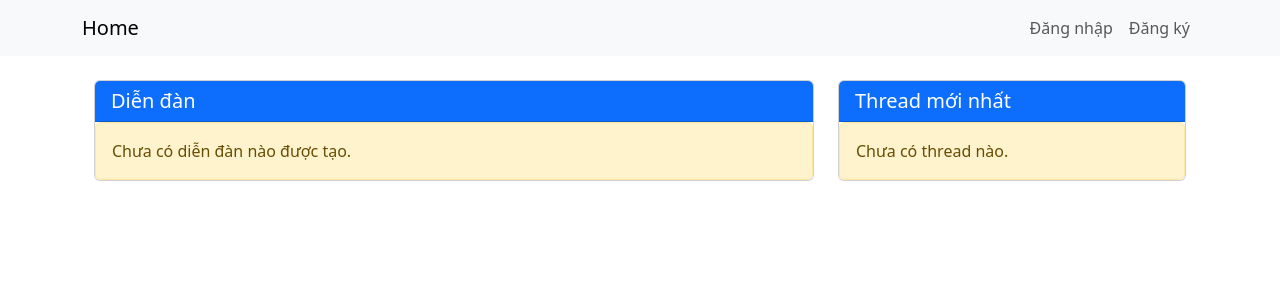
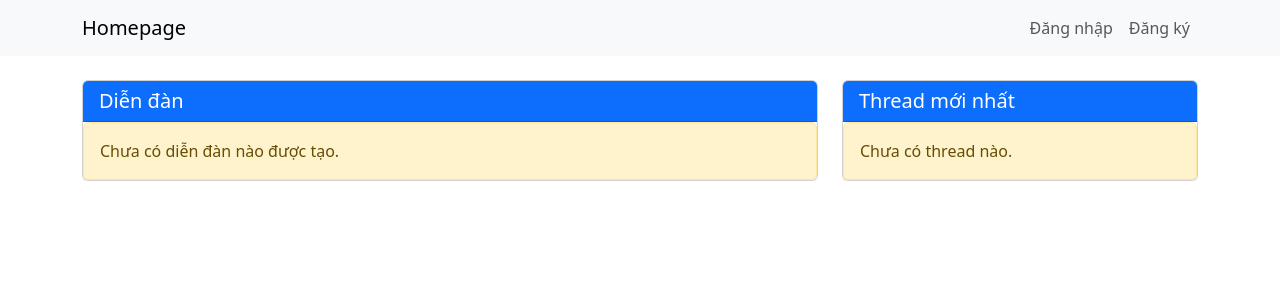
Before and after one commit to vicendy04/forum, a Django app: page / in a window 1280 px wide. Shown: the top 300 px of the page. Run offline with Django 5.2, Linux system fonts and the light colour scheme; data that the repository does not hold is empty; some libraries are stand-ins or nearby versions.

Commit message:
style: css changes

```diff
--- a/forum_project/settings.py
+++ b/forum_project/settings.py
@@ -133,9 +133,11 @@ AUTH_PASSWORD_VALIDATORS = [
 # Internationalization
 # https://docs.djangoproject.com/en/5.0/topics/i18n/
 
-LANGUAGE_CODE = "en-us"
+# LANGUAGE_CODE = "en-us"
+LANGUAGE_CODE = os.getenv("LANGUAGE_CODE")
 
-TIME_ZONE = "UTC"
+# TIME_ZONE = "UTC"
+TIME_ZONE = os.getenv("TIME_ZONE")
 
 USE_I18N = True
 
--- a/main/templates/main/base.html
+++ b/main/templates/main/base.html
@@ -9,21 +9,19 @@
     {% bootstrap_javascript %}
     <style>
       body {
-        padding-top: 56px;
+        padding-top: 3.5rem;
       }
     </style>
     <script src="https://unpkg.com/htmx.org@2.0.0" integrity="sha384-wS5l5IKJBvK6sPTKa2WZ1js3d947pvWXbPJ1OmWfEuxLgeHcEbjUUA5i9V5ZkpCw" crossorigin="anonymous"></script>
   </head>
-
   <body>
     <nav class="navbar navbar-expand-lg navbar-light bg-light fixed-top">
       <div class="container">
-        <a class="navbar-brand" href="{% url 'main:forum_list' %}">Home</a>
+        <a class="navbar-brand" href="{% url 'main:forum_list' %}">Homepage</a>
         <button class="navbar-toggler" type="button" data-bs-toggle="collapse" data-bs-target="#navbarResponsive" aria-controls="navbarResponsive" aria-expanded="false" aria-label="Toggle navigation"><span class="navbar-toggler-icon"></span></button>
         <div class="collapse navbar-collapse" id="navbarResponsive">
           <ul class="navbar-nav ms-auto align-items-center">
             {% if user.is_authenticated %}
-              <!-- Hiển thị liên kết khi người dùng đã xác thực -->
               <li class="nav-item">
                 <img src="{{ user.profile.avatar_thumbnail.url }}" alt="Avatar" class="rounded-circle" width="32" height="32" />
               </li>
@@ -31,13 +29,12 @@
                 <a class="nav-link" href="{% url 'users:profile' %}">Chào, {{ user.profile.display_name }}</a>
               </li>
               <li class="nav-item">
-                <form method="post" action="{% url 'accounts:logout' %}">
+                <form method="post" action="{% url 'accounts:logout' %}" class="d-inline">
                   {% csrf_token %}
                   <button type="submit" class="btn btn-link nav-link">Đăng xuất</button>
                 </form>
               </li>
             {% else %}
-              <!-- Hiển thị liên kết đăng nhập và đăng ký khi người dùng chưa xác thực -->
               <li class="nav-item">
                 <a class="nav-link" href="{% url 'accounts:login' %}">Đăng nhập</a>
               </li>
@@ -45,14 +42,12 @@
                 <a class="nav-link" href="{% url 'users:register' %}">Đăng ký</a>
               </li>
             {% endif %}
-
-            <!-- Các liên kết điều hướng khác có thể được thêm vào đây -->
           </ul>
         </div>
       </div>
     </nav>
 
-    <div class="container">
+    <div class="container mt-4">
       {% if messages %}
         <div class="messages">
           {% for message in messages %}
--- a/main/templates/main/forum_detail.html
+++ b/main/templates/main/forum_detail.html
@@ -1,7 +1,6 @@
 {% extends 'main/base.html' %}
 
 {% block content %}
-  <div class="container mt-4">
   <h1 class="mb-4">{{ forum.name }}</h1>
   <a href="{% url 'main:thread_create' forum.slug %}" class="btn btn-primary mt-3 mb-4">Tạo mới Thread</a>
   <div class="list-group">
@@ -13,7 +12,7 @@
               {% if thread.prefix %}
                 <span class="badge me-2" style="background-color: {{ thread.prefix.color }}">{{ thread.prefix.name }}</span>
               {% else %}
-                  <span class="badge bg-secondary me-2">No Prefix</span>
+                <span class="badge bg-secondary">No Prefix</span>
               {% endif %}
               <h5 class="mb-1">{{ thread.title }}</h5>
             </div>
@@ -21,7 +20,7 @@
               <span class="badge bg-warning">Đã ghim</span>
             {% endif %}
           </div>
-            <small class="text-muted">Tạo vào: {{ thread.created_at|date:'F d, Y' }}</small>
+          <small class="text-muted">Tạo vào: {{ thread.created_at|date:'d M, Y' }}</small>
         </a>
       {% endfor %}
     {% else %}
@@ -29,5 +28,4 @@
     {% endif %}
   </div>
   {% include 'main/includes/thread_pagination.html' %}
-  </div>
 {% endblock %}
--- a/main/templates/main/includes/comment_list.html
+++ b/main/templates/main/includes/comment_list.html
@@ -1,4 +1,4 @@
 <div class="list-group-item">
-  <h5 class="mb-1">{{ comment.created_at|date:'F d, Y' }}</h5>
+  <h5 class="mb-1">{{ comment.created_at|date:'d M, Y' }}</h5>
   <p class="mb-1">{{ comment.content }}</p>
 </div>
--- a/main/templates/main/includes/thread_pagination.html
+++ b/main/templates/main/includes/thread_pagination.html
@@ -1,6 +1,6 @@
 {% if page_obj.paginator.num_pages > 1 %}
-  <div class="mt-4 d-flex justify-content-center" hx-boost="true">
-    <nav aria-label="Page navigation">
+  <!-- Pagination -->
+  <nav class="mt-4 d-flex justify-content-center" hx-boost="true">
     <ul class="pagination">
       {% if page_obj.has_previous %}
         <li class="page-item">
@@ -39,5 +39,4 @@
       {% endif %}
     </ul>
   </nav>
-  </div>
 {% endif %}
--- a/main/templates/main/index.html
+++ b/main/templates/main/index.html
@@ -1,16 +1,15 @@
 {% extends 'main/base.html' %}
 
 {% block content %}
-  <div class="container mt-4">
   <div class="row">
     <div class="col-lg-8">
-        <div class="card">
-          <div class="card-header bg-primary text-white">
+      <div class="card mb-4">
+        <div class="card-header bg-primary text-white d-flex justify-content-between align-items-center">
           <h5 class="card-title mb-0">Diễn đàn</h5>
         </div>
         <div class="list-group list-group-flush">
           {% for forum in forums %}
-              <a href="{{ forum.get_absolute_url }}" class="list-group-item list-group-item-action">{{ forum.name }}</a>
+            <a href="{{ forum.get_absolute_url }}" class="list-group-item list-group-item-action d-flex justify-content-between align-items-center"><span>{{ forum.name }}</span></a>
           {% empty %}
             <div class="alert alert-warning mb-0" role="alert">Chưa có diễn đàn nào được tạo.</div>
           {% endfor %}
@@ -18,14 +17,18 @@
       </div>
     </div>
     <div class="col-lg-4">
-        <div class="card">
+      <div class="card mb-4">
         <div class="card-header bg-primary text-white">
           <h5 class="card-title mb-0">Thread mới nhất</h5>
         </div>
         <ul class="list-group list-group-flush">
           {% for thread in latest_threads %}
-              <li class="list-group-item d-flex justify-content-between align-items-center">
+            <li class="list-group-item">
+              <div class="d-flex justify-content-between align-items-center">
                 <a href="{{ thread.get_absolute_url }}" class="text-decoration-none">{{ thread.title }}</a>
+                <small class="text-muted">{{ thread.created_at|date:'d M, Y' }}</small>
+              </div>
+              <p class="mb-0 text-muted">by {{ thread.author.username }}</p>
             </li>
           {% empty %}
             <div class="alert alert-warning mb-0" role="alert">Chưa có thread nào.</div>
@@ -34,5 +37,4 @@
       </div>
     </div>
   </div>
-  </div>
 {% endblock %}
```
Also changed, not shown: main/templates/main/includes/comment_pagination.html (+8 -8 lines), main/templates/main/thread_detail.html (+6 -5 lines). Lines whose indentation alone changed are shown as unchanged.
